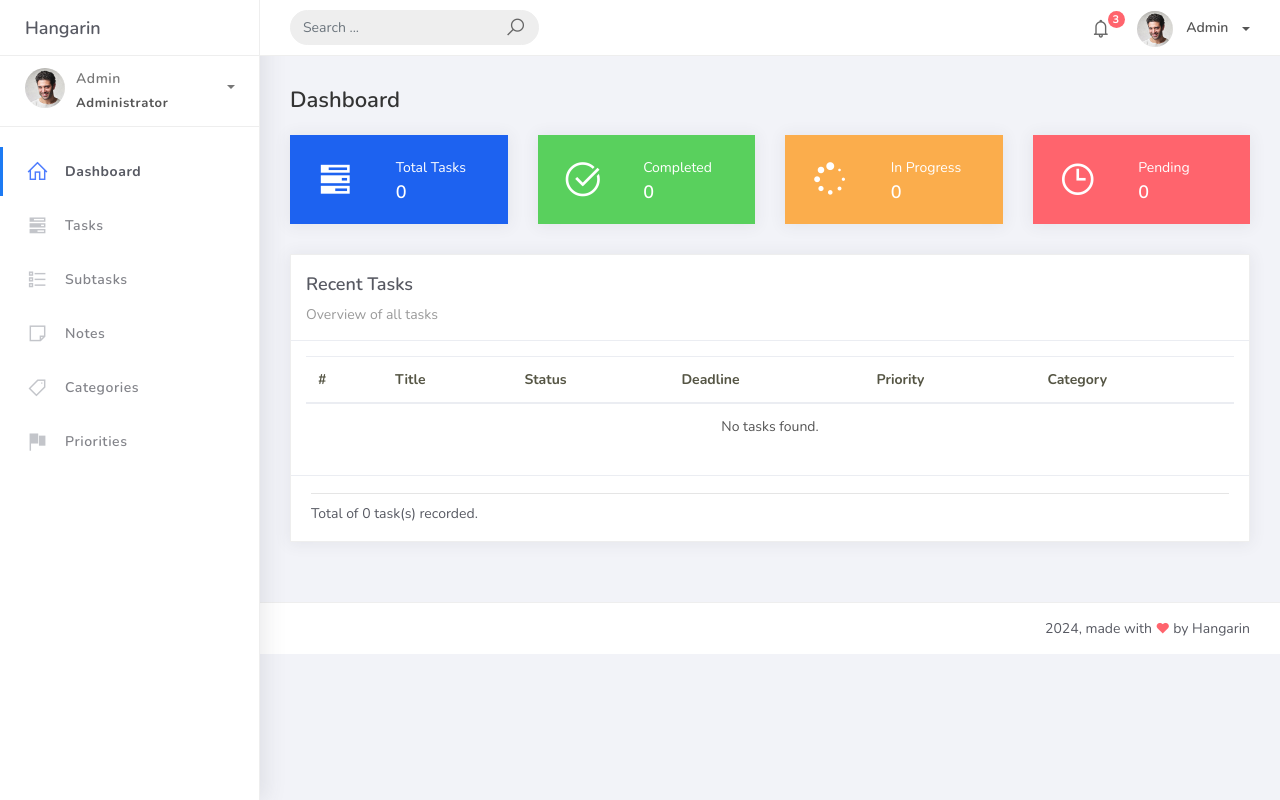
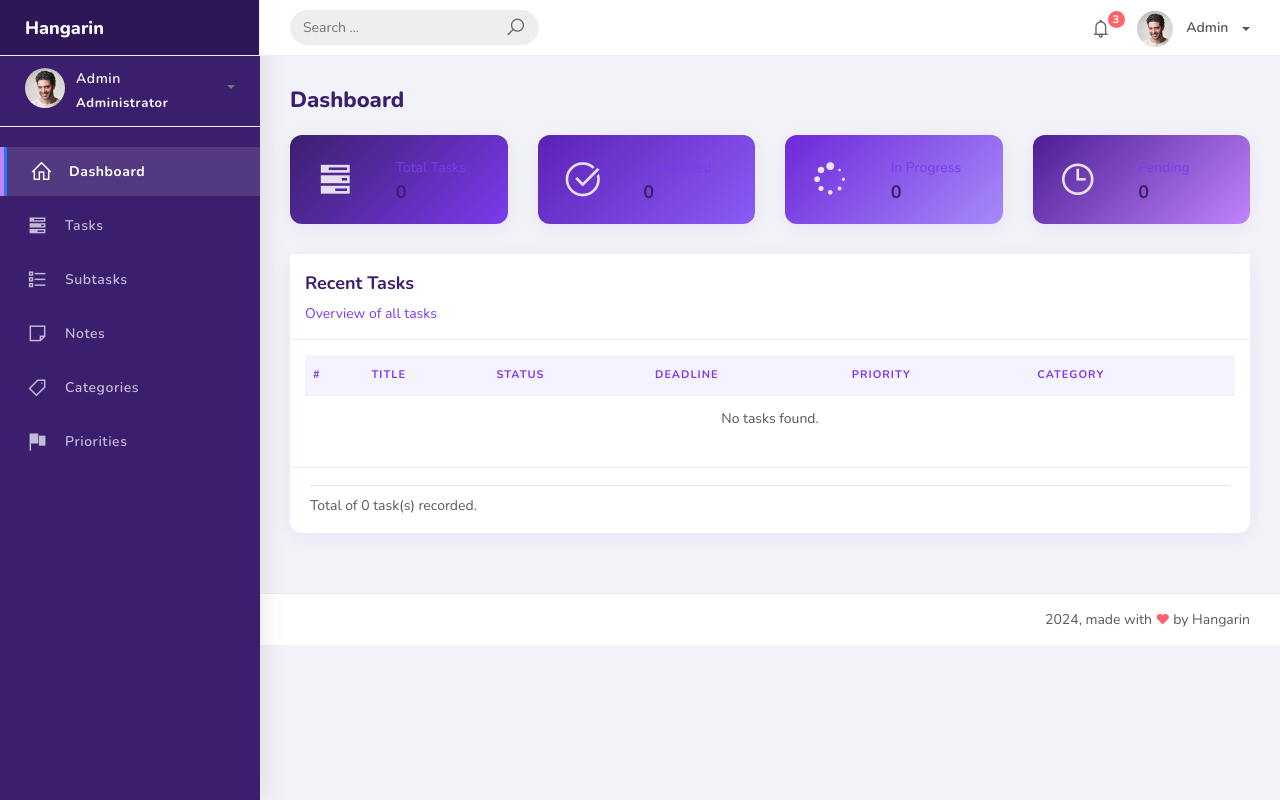
Before and after one commit to mycka4/Hangarin, a Django app: page / in a window 1280 px wide. Run offline with Django 5.2, Linux system fonts and the light colour scheme; data that the repository does not hold is empty; some libraries are stand-ins or nearby versions.

Commit message:
Modifications on static files, css

```diff
--- /dev/null
+++ b/hangarin/static/css/style.css
@@ -0,0 +1,151 @@
+/* ================================================
+   HANGARIN - Violet Theme
+   ================================================ */
+
+/* ===== SIDEBAR ===== */
+.sidebar,
+.sidebar .sidebar-wrapper {
+    background: #3b1f6e !important;
+}
+
+.sidebar .user .info a span,
+.sidebar .user .info a {
+    color: #ffffff !important;
+}
+
+.sidebar .user .user-level {
+    color: rgba(255, 255, 255, 0.6) !important;
+}
+
+.sidebar .nav .nav-item > a {
+    color: rgba(255, 255, 255, 0.7) !important;
+}
+
+.sidebar .nav .nav-item > a:hover,
+.sidebar .nav .nav-item.active > a {
+    color: #ffffff !important;
+    background: rgba(255, 255, 255, 0.12) !important;
+    border-left: 4px solid #c084fc !important;
+}
+
+.sidebar .nav .nav-item > a i,
+.sidebar .nav .nav-item > a p {
+    color: rgba(255, 255, 255, 0.7) !important;
+}
+
+.sidebar .nav .nav-item.active > a i,
+.sidebar .nav .nav-item.active > a p,
+.sidebar .nav .nav-item > a:hover i,
+.sidebar .nav .nav-item > a:hover p {
+    color: #ffffff !important;
+}
+
+/* ===== LOGO HEADER ===== */
+.logo-header {
+    background: #2e1657 !important;
+    border-bottom: none !important;
+}
+
+.logo-header .logo {
+    color: #ffffff !important;
+    font-weight: 800 !important;
+}
+
+/* ===== BODY ===== */
+body {
+    background: #f5f3ff !important;
+}
+
+/* ===== MAIN HEADER ===== */
+.main-header {
+    background: #ffffff !important;
+    border-bottom: 1px solid #ede9fe !important;
+}
+
+/* ===== STAT CARD BACKGROUNDS =====
+   ready.css uses .card-primary { background: #1D62F0; } (no !important)
+   Our !important below wins.
+*/
+.card-primary {
+    background: linear-gradient(135deg, #3b1f6e, #7c3aed) !important;
+    border-radius: 12px !important;
+    border: none !important;
+}
+
+.card-success {
+    background: linear-gradient(135deg, #5b21b6, #8b5cf6) !important;
+    border-radius: 12px !important;
+    border: none !important;
+}
+
+.card-warning {
+    background: linear-gradient(135deg, #6d28d9, #a78bfa) !important;
+    border-radius: 12px !important;
+    border: none !important;
+}
+
+.card-danger {
+    background: linear-gradient(135deg, #4c1d95, #c084fc) !important;
+    border-radius: 12px !important;
+    border: none !important;
+}
+
+/* ===== REGULAR CARDS ===== */
+.card {
+    border-radius: 12px !important;
+    box-shadow: 0 4px 20px rgba(109, 40, 217, 0.08) !important;
+    border: none !important;
+}
+
+.card .card-header {
+    border-bottom: 1px solid #ede9fe !important;
+    background: #ffffff !important;
+}
+
+.card:not(.card-primary):not(.card-success):not(.card-warning):not(.card-danger) .card-title {
+    color: #3b1f6e !important;
+    font-weight: 700 !important;
+}
+
+.card:not(.card-primary):not(.card-success):not(.card-warning):not(.card-danger) .card-category {
+    color: #7c3aed !important;
+}
+
+/* ===== PAGE TITLE ===== */
+.page-title {
+    color: #3b1f6e !important;
+    font-weight: 800 !important;
+}
+
+/* ===== TABLE ===== */
+.table thead th {
+    background: #f5f3ff !important;
+    color: #7c3aed !important;
+    font-size: 11px !important;
+    font-weight: 700 !important;
+    text-transform: uppercase !important;
+    letter-spacing: 1px !important;
+    border: none !important;
+    padding: 12px 8px !important;
+}
+
+.table tbody tr:hover td {
+    background: #f5f3ff !important;
+}
+
+/* ===== FOOTER ===== */
+.footer {
+    background: #ffffff !important;
+    border-top: 1px solid #ede9fe !important;
+}
+
+/* ===== SCROLLBAR ===== */
+::-webkit-scrollbar { width: 6px; }
+::-webkit-scrollbar-track { background: transparent; }
+::-webkit-scrollbar-thumb {
+    background: rgba(124, 58, 237, 0.3);
+    border-radius: 10px;
+}
+::-webkit-scrollbar-thumb:hover {
+    background: #7c3aed;
+}
--- a/hangarin/templates/base.html
+++ b/hangarin/templates/base.html
@@ -9,6 +9,7 @@
     <link rel="stylesheet" href="https://fonts.googleapis.com/css?family=Nunito:200,200i,300,300i,400,400i,600,600i,700,700i,800,800i,900,900i">
     <link rel="stylesheet" href="{% static 'css/ready.css' %}">
     <link rel="stylesheet" href="{% static 'css/demo.css' %}">
+    <link rel="stylesheet" href="{% static 'css/style.css' %}">
 </head>
 <body>
     <div class="wrapper">
--- a/hangarin/templates/home.html
+++ b/hangarin/templates/home.html
@@ -11,19 +11,21 @@
 
         <!-- ===== STAT CARDS ===== -->
         <div class="row">
+
+            <!-- Total Tasks -->
             <div class="col-md-3">
-                <div class="card card-stats card-primary">
+                <div class="card card-stats" style="background: linear-gradient(135deg, #3b1f6e, #7c3aed); border-radius:12px; border:none;">
                     <div class="card-body">
                         <div class="row">
                             <div class="col-5">
                                 <div class="icon-big text-center">
-                                    <i class="la la-tasks"></i>
+                                    <i class="la la-tasks" style="color: rgba(255,255,255,0.85);"></i>
                                 </div>
                             </div>
                             <div class="col-7 d-flex align-items-center">
                                 <div class="numbers">
-                                    <p class="card-category">Total Tasks</p>
-                                    <h4 class="card-title">{{ total_tasks }}</h4>
+                                    <p class="card-category" style="color: rgba(255,255,255,0.85);">Total Tasks</p>
+                                    <h4 class="card-title" style="color: #ffffff;">{{ total_tasks }}</h4>
                                 </div>
                             </div>
                         </div>
@@ -31,19 +33,20 @@
                 </div>
             </div>
 
+            <!-- Completed -->
             <div class="col-md-3">
-                <div class="card card-stats card-success">
+                <div class="card card-stats" style="background: linear-gradient(135deg, #5b21b6, #8b5cf6); border-radius:12px; border:none;">
                     <div class="card-body">
                         <div class="row">
                             <div class="col-5">
                                 <div class="icon-big text-center">
-                                    <i class="la la-check-circle"></i>
+                                    <i class="la la-check-circle" style="color: rgba(255,255,255,0.85);"></i>
                                 </div>
                             </div>
                             <div class="col-7 d-flex align-items-center">
                                 <div class="numbers">
-                                    <p class="card-category">Completed</p>
-                                    <h4 class="card-title">{{ completed_tasks }}</h4>
+                                    <p class="card-category" style="color: rgba(255,255,255,0.85);">Completed</p>
+                                    <h4 class="card-title" style="color: #ffffff;">{{ completed_tasks }}</h4>
                                 </div>
                             </div>
                         </div>
@@ -51,19 +54,20 @@
                 </div>
             </div>
 
+            <!-- In Progress -->
             <div class="col-md-3">
-                <div class="card card-stats card-warning">
+                <div class="card card-stats" style="background: linear-gradient(135deg, #6d28d9, #a78bfa); border-radius:12px; border:none;">
                     <div class="card-body">
                         <div class="row">
                             <div class="col-5">
                                 <div class="icon-big text-center">
-                                    <i class="la la-spinner"></i>
+                                    <i class="la la-spinner" style="color: rgba(255,255,255,0.85);"></i>
                                 </div>
                             </div>
                             <div class="col-7 d-flex align-items-center">
                                 <div class="numbers">
-                                    <p class="card-category">In Progress</p>
-                                    <h4 class="card-title">{{ inprogress_tasks }}</h4>
+                                    <p class="card-category" style="color: rgba(255,255,255,0.85);">In Progress</p>
+                                    <h4 class="card-title" style="color: #ffffff;">{{ inprogress_tasks }}</h4>
                                 </div>
                             </div>
                         </div>
@@ -71,25 +75,27 @@
                 </div>
             </div>
 
+            <!-- Pending -->
             <div class="col-md-3">
-                <div class="card card-stats card-danger">
+                <div class="card card-stats" style="background: linear-gradient(135deg, #4c1d95, #c084fc); border-radius:12px; border:none;">
                     <div class="card-body">
                         <div class="row">
                             <div class="col-5">
                                 <div class="icon-big text-center">
-                                    <i class="la la-clock-o"></i>
+                                    <i class="la la-clock-o" style="color: rgba(255,255,255,0.85);"></i>
                                 </div>
                             </div>
                             <div class="col-7 d-flex align-items-center">
                                 <div class="numbers">
-                                    <p class="card-category">Pending</p>
-                                    <h4 class="card-title">{{ pending_tasks }}</h4>
+                                    <p class="card-category" style="color: rgba(255,255,255,0.85);">Pending</p>
+                                    <h4 class="card-title" style="color: #ffffff;">{{ pending_tasks }}</h4>
                                 </div>
                             </div>
                         </div>
                     </div>
                 </div>
             </div>
+
         </div>
 
         <!-- ===== RECENT TASKS TABLE ===== -->
@@ -120,11 +126,11 @@
                                         <td>{{ task.title }}</td>
                                         <td>
                                             {% if task.status == 'Completed' %}
-                                                <span class="badge badge-success">Completed</span>
+                                                <span style="background:#ede9fe; color:#5b21b6; padding:4px 12px; border-radius:20px; font-size:11px; font-weight:700;">Completed</span>
                                             {% elif task.status == 'In Progress' %}
-                                                <span class="badge badge-warning">In Progress</span>
+                                                <span style="background:#ddd6fe; color:#6d28d9; padding:4px 12px; border-radius:20px; font-size:11px; font-weight:700;">In Progress</span>
                                             {% else %}
-                                                <span class="badge badge-danger">Pending</span>
+                                                <span style="background:#c4b5fd; color:#4c1d95; padding:4px 12px; border-radius:20px; font-size:11px; font-weight:700;">Pending</span>
                                             {% endif %}
                                         </td>
                                         <td>{{ task.deadline|date:"M d, Y" }}</td>
```
